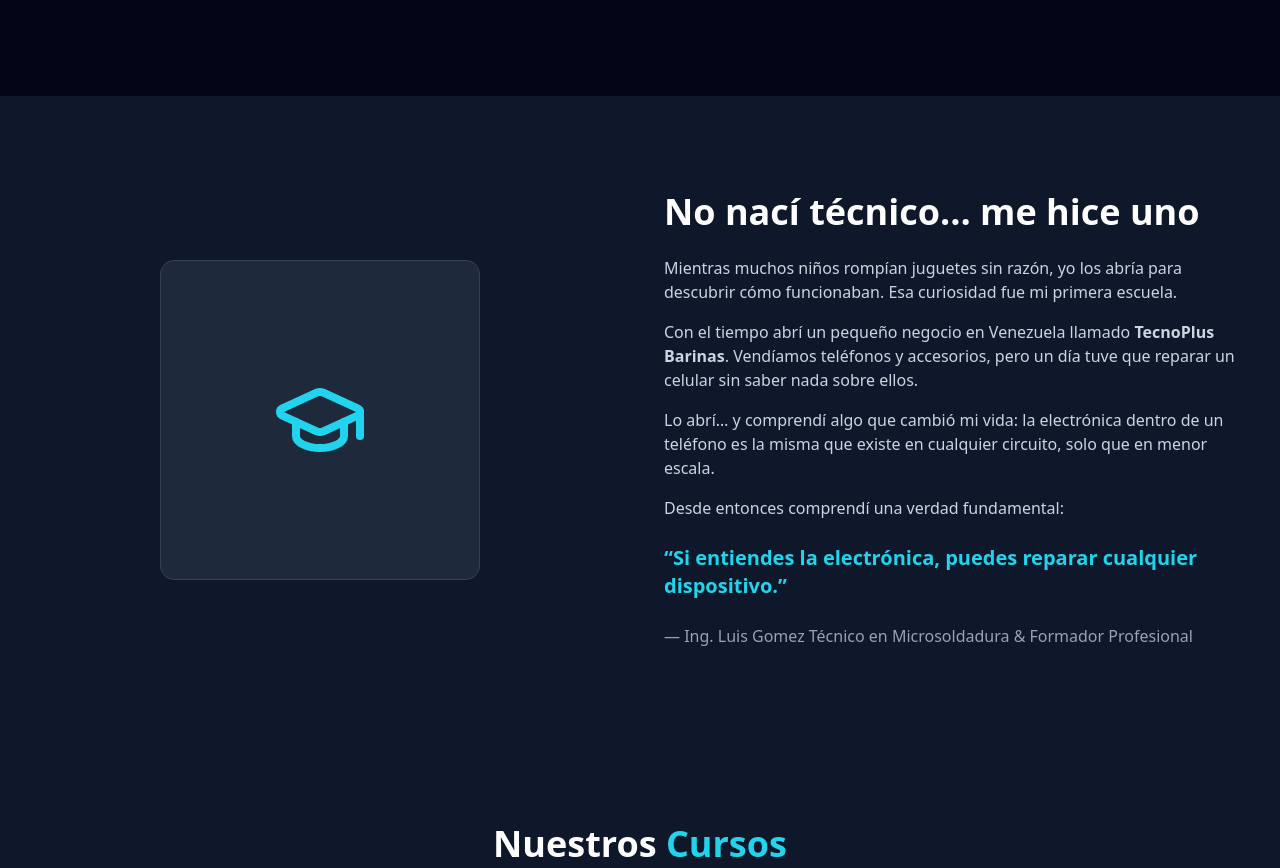
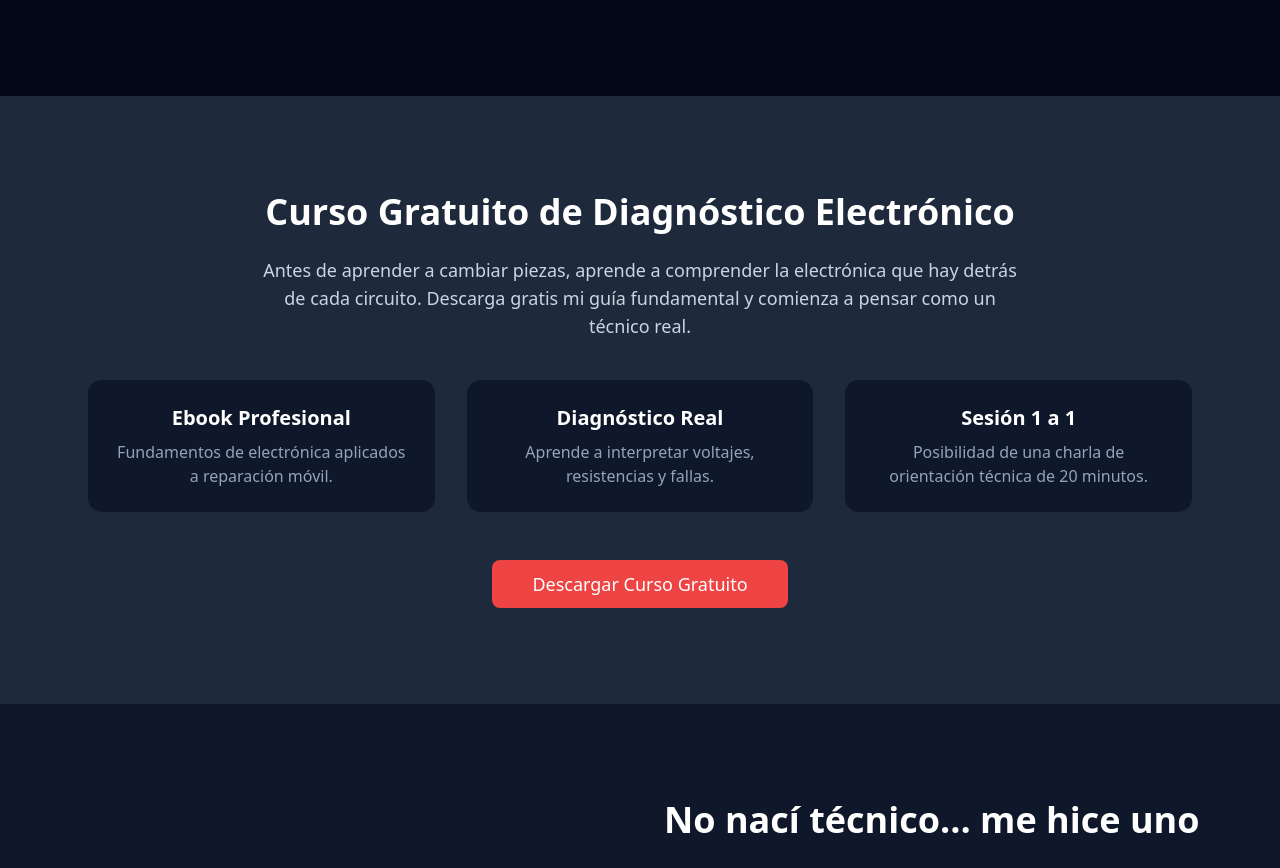
Before and after one commit to osdoraito-gano/movilfix-gsm-academy, a React (Vite) app in the folder app/: page / in a window 1280 px wide. Shown: the part 1300-2168 px from the top of the page. Built offline with nearby package versions, Linux system fonts and the light colour scheme.

Commit message:
free course section

```diff
--- a/app/src/pages/HomePage.tsx
+++ b/app/src/pages/HomePage.tsx
@@ -10,6 +10,7 @@ import Testimonials from '../sections/Testimonials';
 import Footer from '../sections/Footer';
 import WhatsAppWidget from '../components/WhatsAppWidget';
 import Instructor from "../sections/Instructor";
+import FreeCourse from "../sections/FreeCourse";
 
 
 const HomePage = () => {
@@ -32,6 +33,7 @@ const HomePage = () => {
       <main>
         <HeroSlider />
         <LearningPath />
+        <FreeCourse />
         <InstructorSection />
         <FeaturedCourses onAddToCart={addToCart} />
         <Testimonials />
--- a/app/src/sections/FreeCourse.tsx
+++ b/app/src/sections/FreeCourse.tsx
@@ -1,71 +1,51 @@
 import { Button } from "@/components/ui/button";
-import { BookOpen, Cpu, Zap, Wrench } from "lucide-react";
 
 const FreeCourse = () => {
   return (
-    <section className="bg-slate-950 text-white py-24">
+    <section className="bg-slate-800 py-24 text-white">
+      <div className="max-w-6xl mx-auto px-6 text-center">
 
-      <div className="max-w-7xl mx-auto px-6">
+        <h2 className="text-4xl font-bold mb-6">
+          Curso Gratuito de Diagnóstico Electrónico
+        </h2>
 
-        {/* Titulo */}
-        <div className="text-center mb-16">
-          <h2 className="text-4xl font-bold mb-4">
-            Curso Gratuito de Reparación de Celulares
-          </h2>
+        <p className="text-slate-300 max-w-3xl mx-auto mb-10 text-lg">
+          Antes de aprender a cambiar piezas, aprende a comprender
+          la electrónica que hay detrás de cada circuito.
+          Descarga gratis mi guía fundamental y comienza a pensar
+          como un técnico real.
+        </p>
 
-          <p className="text-slate-400 max-w-2xl mx-auto">
-            Comienza desde cero aprendiendo los fundamentos de la electrónica
-            aplicada a la reparación móvil. Entiende cómo funcionan los
-            circuitos antes de comenzar a reparar.
-          </p>
-        </div>
+        <div className="grid md:grid-cols-3 gap-8 mb-12">
 
-        {/* Contenido */}
-        <div className="grid md:grid-cols-4 gap-8 mb-12">
-
-          <div className="bg-slate-900 p-6 rounded-xl border border-slate-800 text-center">
-            <BookOpen className="w-10 h-10 text-cyan-400 mx-auto mb-4"/>
-            <h3 className="font-semibold mb-2">Mentalidad del Técnico</h3>
-            <p className="text-slate-400 text-sm">
-              Aprende la diferencia entre cambiar piezas y diagnosticar fallas.
+          <div className="bg-slate-900 p-6 rounded-xl">
+            <h3 className="text-xl font-semibold mb-2">Ebook Profesional</h3>
+            <p className="text-slate-400">
+              Fundamentos de electrónica aplicados a reparación móvil.
             </p>
           </div>
 
-          <div className="bg-slate-900 p-6 rounded-xl border border-slate-800 text-center">
-            <Zap className="w-10 h-10 text-cyan-400 mx-auto mb-4"/>
-            <h3 className="font-semibold mb-2">Corriente y Voltaje</h3>
-            <p className="text-slate-400 text-sm">
-              Comprende cómo fluye la energía dentro de un circuito.
+          <div className="bg-slate-900 p-6 rounded-xl">
+            <h3 className="text-xl font-semibold mb-2">Diagnóstico Real</h3>
+            <p className="text-slate-400">
+              Aprende a interpretar voltajes, resistencias y fallas.
             </p>
           </div>
 
-          <div className="bg-slate-900 p-6 rounded-xl border border-slate-800 text-center">
-            <Cpu className="w-10 h-10 text-cyan-400 mx-auto mb-4"/>
-            <h3 className="font-semibold mb-2">Componentes Electrónicos</h3>
-            <p className="text-slate-400 text-sm">
-              Identifica resistencias, capacitores y su función real.
-            </p>
-          </div>
-
-          <div className="bg-slate-900 p-6 rounded-xl border border-slate-800 text-center">
-            <Wrench className="w-10 h-10 text-cyan-400 mx-auto mb-4"/>
-            <h3 className="font-semibold mb-2">Uso del Multímetro</h3>
-            <p className="text-slate-400 text-sm">
-              Aprende a medir correctamente dentro de un circuito.
+          <div className="bg-slate-900 p-6 rounded-xl">
+            <h3 className="text-xl font-semibold mb-2">Sesión 1 a 1</h3>
+            <p className="text-slate-400">
+              Posibilidad de una charla de orientación técnica de 20 minutos.
             </p>
           </div>
 
         </div>
 
-        {/* CTA */}
-        <div className="text-center">
-          <Button className="bg-cyan-500 hover:bg-cyan-600 text-white px-10 py-6 text-lg font-semibold">
-            Acceder al Curso Gratis
-          </Button>
-        </div>
+        <Button className="bg-red-500 hover:bg-red-600 text-white px-10 py-6 text-lg">
+          Descargar Curso Gratuito
+        </Button>
 
       </div>
-
     </section>
   );
 };
```
Also changed, not shown: app/tsconfig.app.json (+3 -9 lines).
